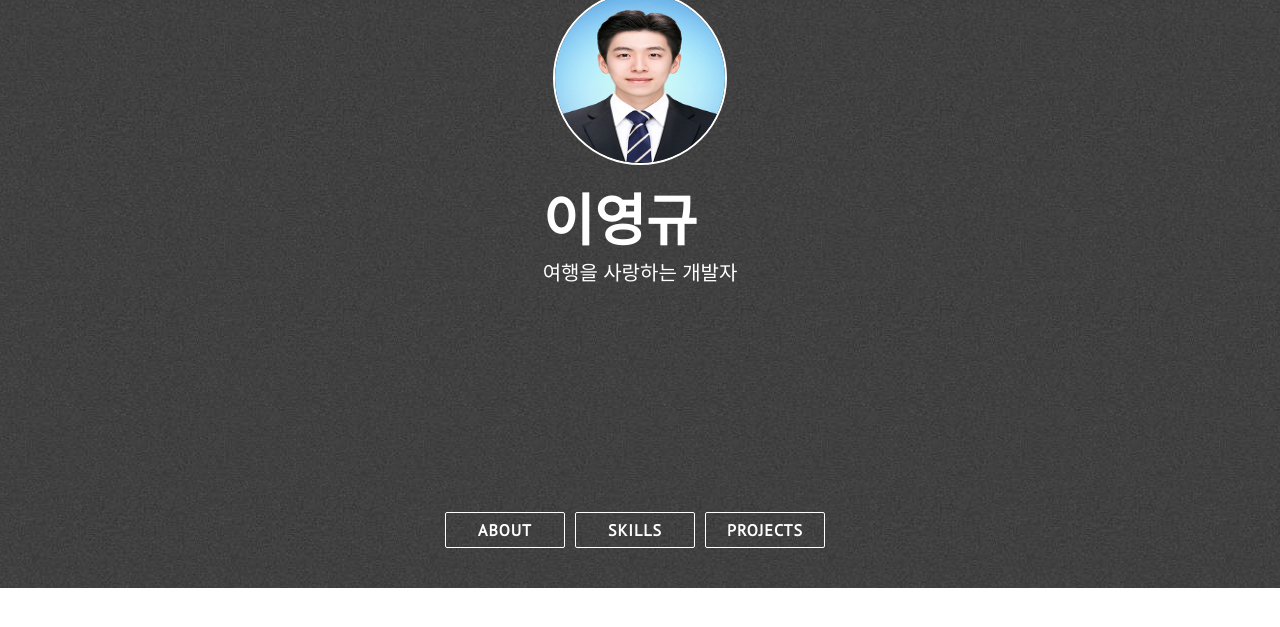
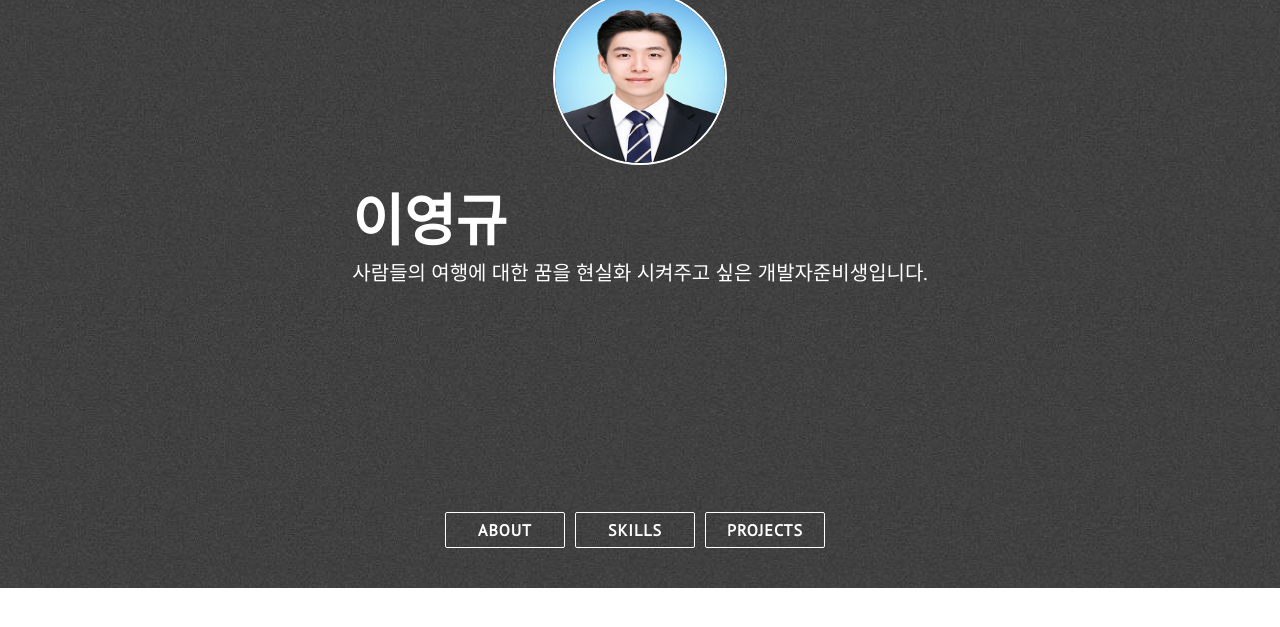
Before and after one commit to YoungGyu99/YoungGyu99.github.io, a Jekyll site: the page built from index.html, in a window 1280 px wide and 900 px high, scrolled down 312 px. Shown: the top 627 px of the window. Built offline with Jekyll 4.4.1, drawn with Linux system fonts in a browser that asks for light colours; nearby versions of some CDN libraries.

Commit message:
Update _config.yml

```diff
--- a/_config.yml
+++ b/_config.yml
@@ -1,6 +1,6 @@
 title:   이영규
-description: 여행을 사랑하는 개발자
-site_title: 사람들의 여행에 대한 꿈을 현실화 시켜주고 싶은 개발자준비생입니다.
+description: 사람들의 여행에 대한 꿈을 현실화 시켜주고 싶은 개발자준비생입니다.
+site_title: 여행을사랑하는 개발자
 
 # Build settings
 markdown: kramdown
```
